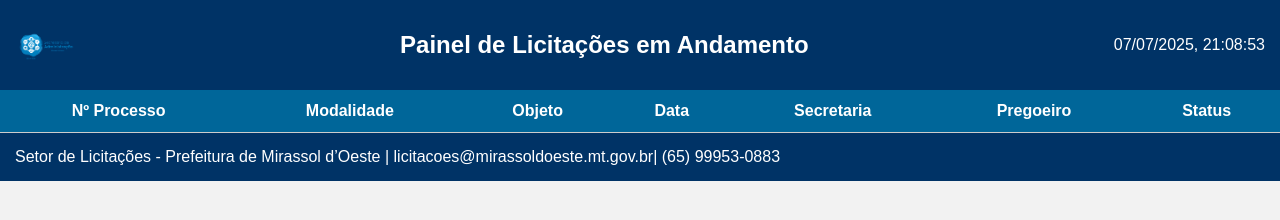
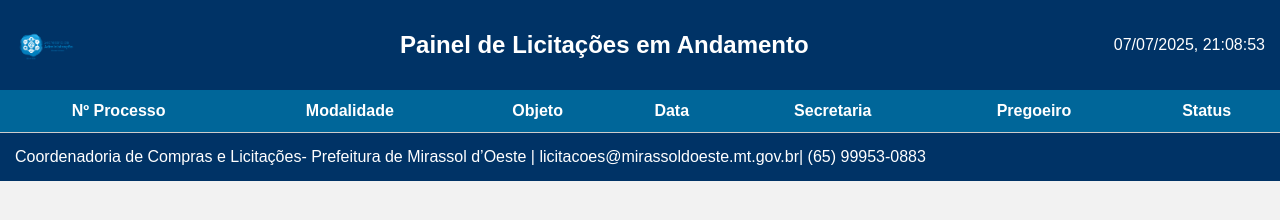
Before and after one commit to isaquebatistadefarias/painel-licitacao, a plain HTML site: page index.html in a window 1280 px wide. Drawn offline with Linux system fonts and the light colour scheme.

Commit message:
Update index.html

```diff
--- a/index.html
+++ b/index.html
@@ -45,7 +45,7 @@
   </main>
 
   <footer>
-    Setor de Licitações - Prefeitura de Mirassol d’Oeste | licitacoes@mirassoldoeste.mt.gov.br| (65) 99953-0883
+    Coordenadoria de Compras e Licitações- Prefeitura de Mirassol d’Oeste | licitacoes@mirassoldoeste.mt.gov.br| (65) 99953-0883
   </footer>
 
   <script>
```
